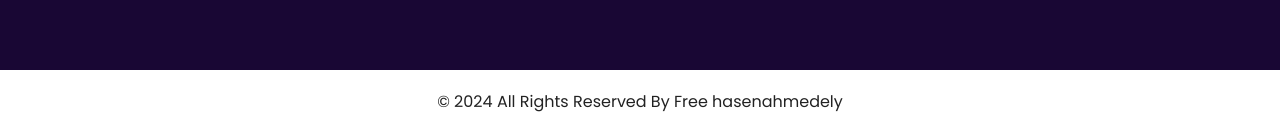
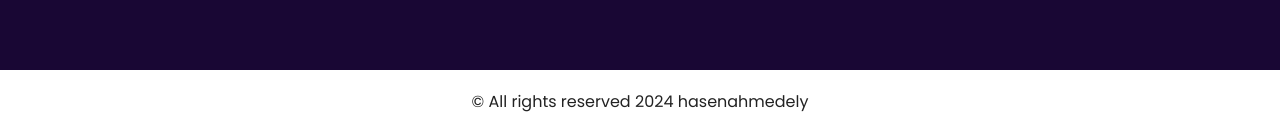
Before and after one commit to hasenahmedaly/hasenahmedely-portfolio, a plain HTML site: page about.html in a window 1280 px wide. Shown: the part 1206-1337 px from the top of the page. Drawn offline with nearby package versions, Linux system fonts and the light colour scheme.

Commit message:
Update about.html

```diff
--- a/about.html
+++ b/about.html
@@ -196,8 +196,8 @@ I offer specialized training courses in programming and cybersecurity in Arabic
       <div class="row">
         <div class="col-lg-7 col-md-9 mx-auto">
           <p>
-            &copy; 2024 All Rights Reserved By
-            <a href="https://html.design/">Free hasenahmedely</a>
+            &copy; All rights reserved 2024
+            <a href="https://html.design/">hasenahmedely</a>
           </p>
         </div>
       </div>
```
